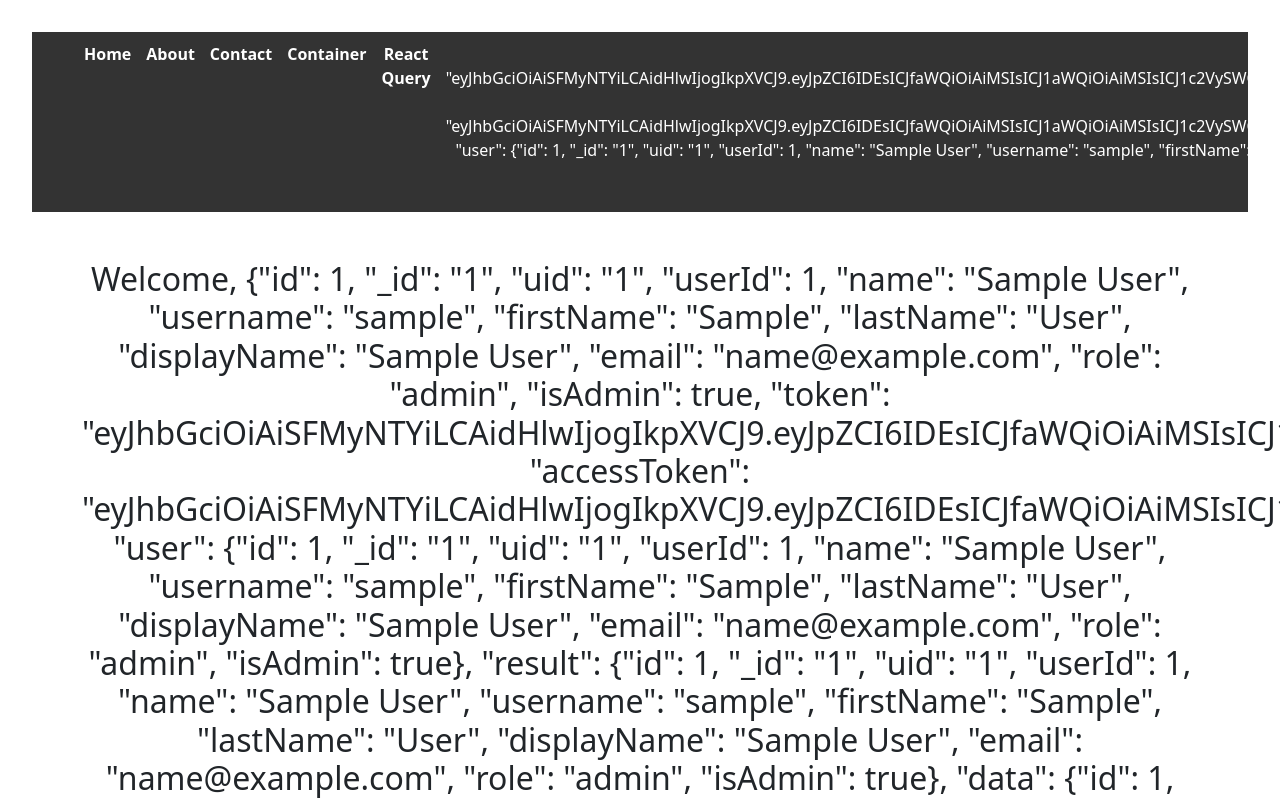
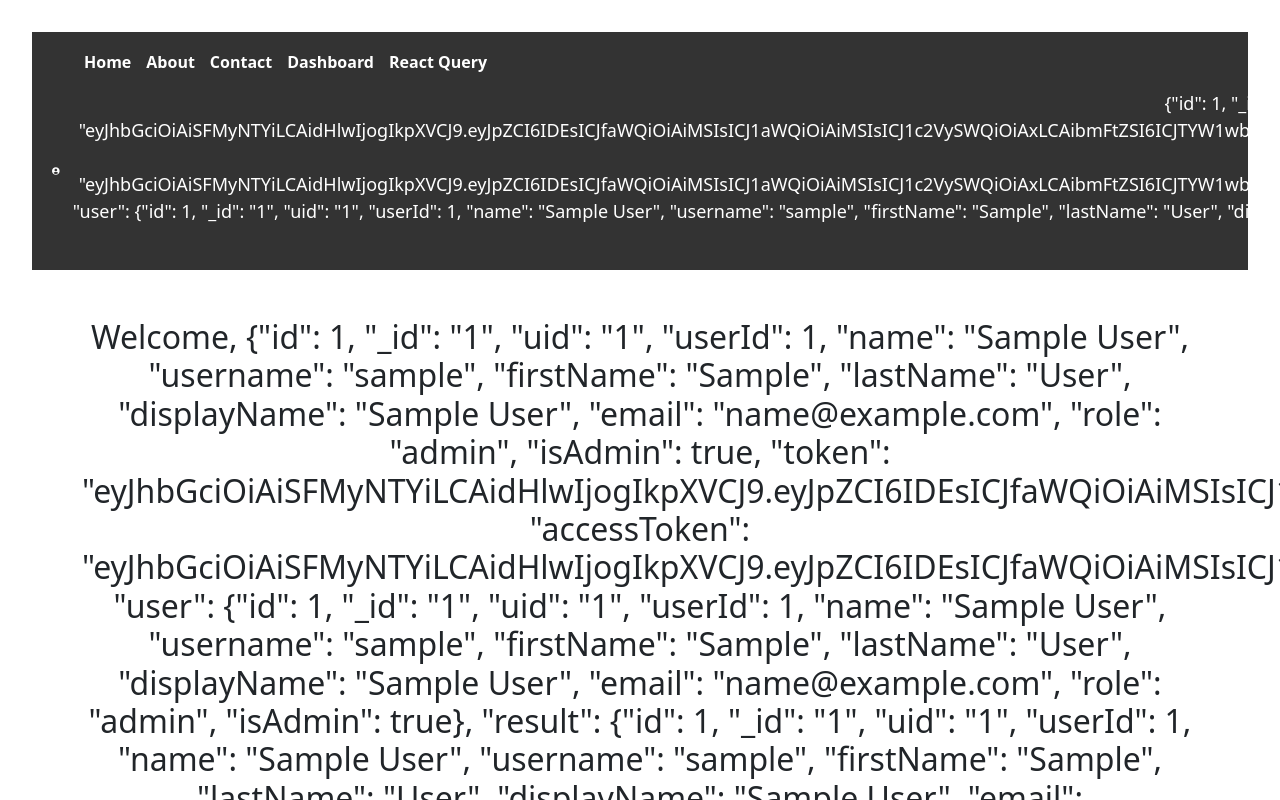
Before and after one commit to shivangi168/Redux, a React (Vite) app: page / in a window 1280 px wide. Shown: the top 800 px of the page. Built offline with nearby package versions, Linux system fonts and the light colour scheme; sample sign-in values are in the browser's storage.

Commit message:
Revert "authrization fixes"
This reverts commit b96d52bfddae86fcaf2facb3c3361a630ceb4b3a.

```diff
--- a/src/components/AuthContext.jsx
+++ b/src/components/AuthContext.jsx
@@ -31,8 +31,6 @@ export const AuthProvider = ({ children }) => {
         const response = await axios.post("http://localhost:5000/api/logout");
         if (response.status === 200) {
             localStorage.removeItem("token");
-            localStorage.removeItem("user"); // Remove user as well
-            setUser(null); // Update state to reflect logout
             alert("Logged out!");
             window.location.href = "/login";
         } else {
--- a/src/components/Header.jsx
+++ b/src/components/Header.jsx
@@ -1,6 +1,7 @@
 import { Link } from "react-router-dom";
 import { useContext } from "react";
-import { AuthContext } from "./AuthContext";
+import { AuthContext } from "../components/AuthContext";
+import { FaUserCircle } from "react-icons/fa";
 import "./Header.css";
 
 function Header() {
@@ -8,23 +9,21 @@ function Header() {
 
   return (
     <header className="header">
-      <nav>
+      <nav className="navbar">
         <ul className="nav-links">
           <li><Link to="/">Home</Link></li>
           <li><Link to="/about">About</Link></li>
           <li><Link to="/contact">Contact</Link></li>
-          <li><Link to="/dashboard">Container</Link></li>
+          <li><Link to="/dashboard">Dashboard</Link></li>
           <li><Link to="/ReactQuery">React Query</Link></li>
-
-          {user ? (
-            <>
-              <li><span>👤 {user}</span></li>
-              <li><button onClick={logout}>Logout</button></li>
-            </>
-          ) : (
-            <li><Link to="/login">Login</Link></li>
-          )}
         </ul>
+        {user && (
+          <div className="profile-section">
+            <FaUserCircle size={30} />
+            <span className="username">{user}</span>
+            <button className="logout-btn" onClick={logout}>Logout</button>
+          </div>
+        )}
       </nav>
     </header>
   );
```
